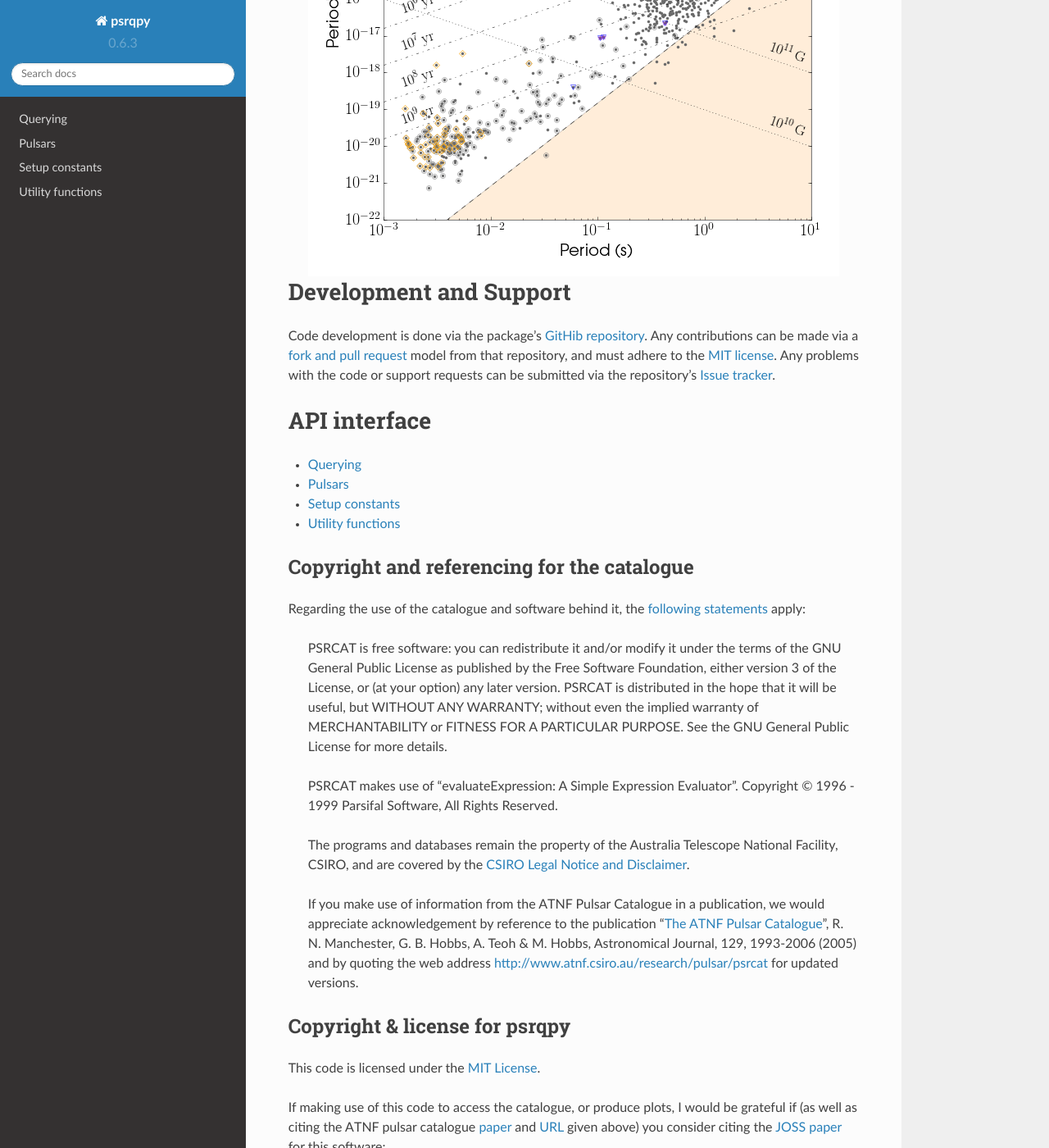
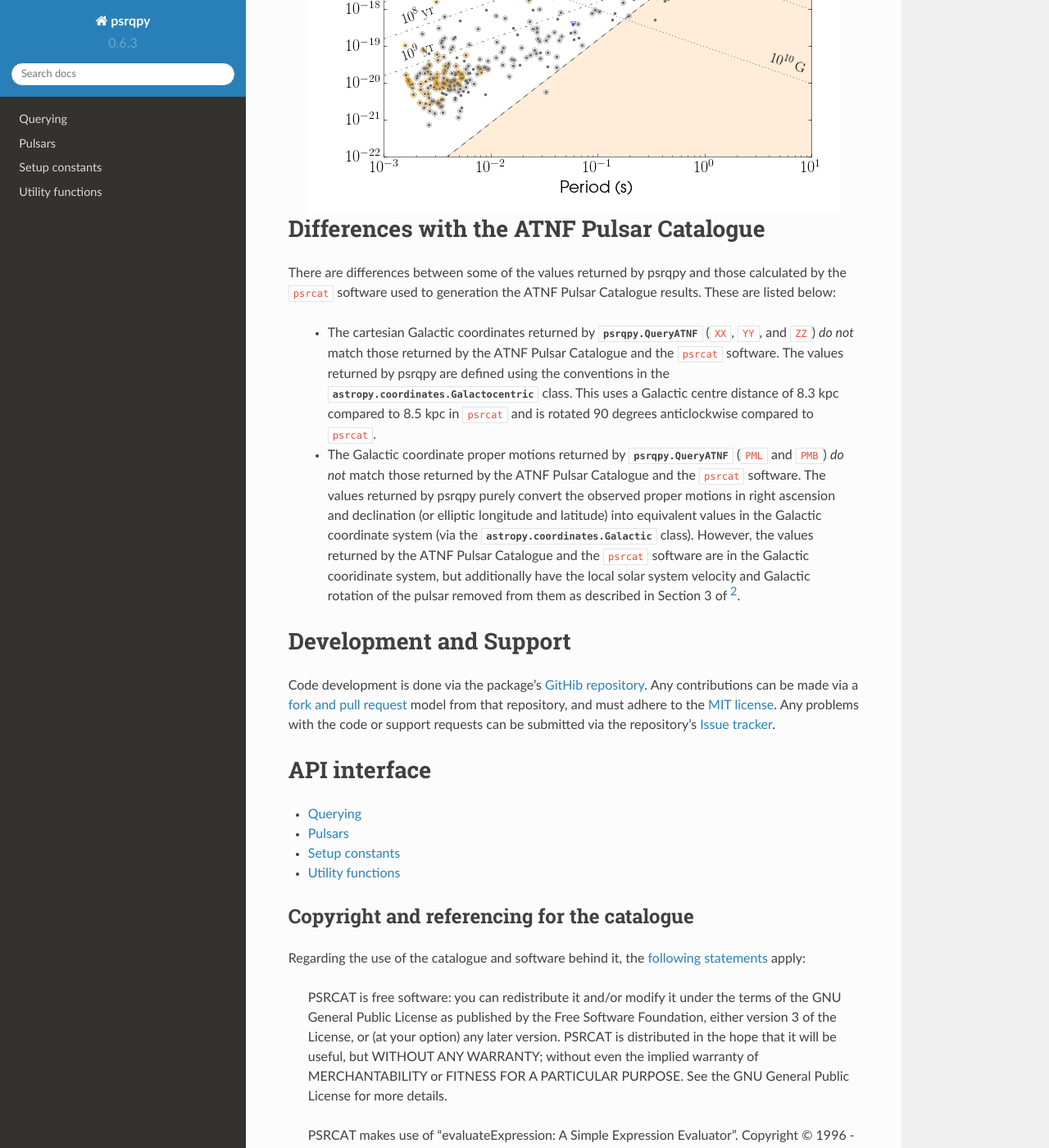
Before and after one commit to mattpitkin/psrqpy, a Sphinx documentation site: the page built from docs/source/index.rst, in a window 1280 px wide and 1400 px high, scrolled down 6349 px. Shown: the whole window at 82% size. Built offline with Sphinx 7.4.7 and the Read the Docs theme 2.0.0, drawn with Linux system fonts in a browser that asks for light colours; some of the changed text lies outside the part shown.

Commit message:
A selection of documentation fixes, minor bug fixes, and test additions

```diff
--- a/docs/source/conf.py
+++ b/docs/source/conf.py
@@ -41,8 +41,9 @@ extensions = [
     'sphinx.ext.napoleon'
 ]
 
-autodoc_default_flags = ['members', 'show-inheritance']
-autodoc_member_order = 'bysource'
+autodoc_default_options = {
+    'members-order': 'groupwise',
+    'show-inheritance': True}
 
 # Add any paths that contain templates here, relative to this directory.
 templates_path = ['_templates']
--- a/docs/source/index.rst
+++ b/docs/source/index.rst
@@ -62,8 +62,8 @@ or as a :class:`pandas.DataFrame` via
 
     >>> df = query.pandas
 
-You can also specifically limit the query to any combination of the pulsar parameters listed
-`here <http://www.atnf.csiro.au/research/pulsar/psrcat/psrcat_help.html?type=expert#par_list>`_.
+You can also specifically limit the query to any combination of the pulsar parameters
+`listed here <http://www.atnf.csiro.au/research/pulsar/psrcat/psrcat_help.html?type=expert#par_list>`_.
 
 A simple example of such a limited query is to get the frequency 'F0' for all pulsars in the
 catalogue. This could be done with
@@ -78,7 +78,7 @@ Again, the table, now only containing ``'F0'`` and ``'F0_ERR'``, can be accessed
 
     >>> table = query.table
 
-Note, that the full catalogue is still stored in the :class:`psrqpy.QueryATNF`
+Note that the full catalogue is still stored in the :class:`psrqpy.QueryATNF`
 (as a :class:`pandas.DataFrame`) and can accessed with
 
     >>> catalogue = query.catalogue
@@ -171,7 +162,7 @@ You can also access these pulsars using the :class:`psrqpy.pulsar.Pulsars` class
 will create a dictionary of :class:`psrqpy.pulsar.Pulsar` objects keyed on the pulsar
 names. The attributes of the :class:`~psrqpy.pulsar.Pulsar` objects are the parameters
 that have been retrieved by the query. But, the  :class:`~psrqpy.pulsar.Pulsar` objects
-themselves can query the ATNF catalogue if you request a parameter that they don't already
+themselves can query the ATNF Pulsar Catalogue if you request a parameter that they don't already
 contain. E.g., so first lets get the :class:`psrqpy.pulsar.Pulsars`:
 
     >>> psrs = query.get_pulsars()
@@ -218,8 +209,8 @@ We can also get the whole ephemeris for the Crab with
     ...
 
 .. note::
-    This style of ephemeris is not completely equivalent to the pulsar ephemerides returned by the
-    `ATNF Pulsar Catalogue <http://www.atnf.csiro.au/people/pulsar/psrcat/psrcat_help.html#boundary>`_.
+    This style of ephemeris is not completely equivalent to the pulsar ephemerides returned by
+    `the ATNF Pulsar Catalogue <http://www.atnf.csiro.au/people/pulsar/psrcat/psrcat_help.html#boundary>`_.
 
 **Query pulsars within a circular boundary**
 
@@ -250,6 +241,10 @@ For example we could get the reference for the orbital period of J0737-3039A wit
     >>> print(query.table['PB_REFURL'][0])
     https://ui.adsabs.harvard.edu/#abs/2006Sci...314...97K/
 
+.. note::
+    To use this feature you need to have an API key from NASA ADS labs. Getting this
+    is described `here <https://ads.readthedocs.io/en/latest/#getting-started>`_.
+
 .. _make-p-pdot-diagram:
 
 **Make a P-Pdot diagram**
@@ -265,6 +260,32 @@ where this shows all pulsar types and pulsars in supernova remnants, to give
 
 .. figure::  images/ppdot.png
    :align:   center
+
+
+Differences with the ATNF Pulsar Catalogue
+==========================================
+
+There are differences between some of the values returned by psrqpy and those
+calculated by the ``psrcat`` software used to generation the ATNF Pulsar
+Catalogue results. These are listed below:
+
+ * The cartesian Galactic coordinates returned by :class:`psrqpy.QueryATNF`
+   (``XX``, ``YY``, and ``ZZ``) *do not* match those returned by the ATNF
+   Pulsar Catalogue and the ``psrcat`` software. The values returned by psrqpy
+   are defined using the conventions in the :class:`astropy.coordinates.Galactocentric`
+   class. This uses a Galactic centre distance of 8.3 kpc compared to 8.5 kpc in ``psrcat``
+   and is rotated 90 degrees anticlockwise compared to ``psrcat``.
+
+ * The Galactic coordinate proper motions returned by :class:`psrqpy.QueryATNF`
+   (``PML`` and ``PMB``) *do not* match those returned by the ATNF
+   Pulsar Catalogue and the ``psrcat`` software. The values returned by psrqpy
+   purely convert the observed proper motions in right ascension and declination
+   (or elliptic longitude and latitude) into equivalent values in the Galactic
+   coordinate system (via the :class:`astropy.coordinates.Galactic` class).
+   However, the values returned by the ATNF Pulsar Catalogue and the ``psrcat``
+   software are in the Galactic cooridinate system, but additionally have the
+   local solar system velocity and Galactic rotation of the pulsar removed
+   from them as described in Section 3 of [2]_.
 
 Development and Support
 =======================
@@ -296,7 +317,7 @@ Regarding the use of the catalogue and software behind it, the `following statem
 
     The programs and databases remain the property of the Australia Telescope National Facility, CSIRO, and are covered by the `CSIRO Legal Notice and Disclaimer <http://www.csiro.au/en/About/Footer/Legal-notice>`_.
 
-    If you make use of information from the ATNF Pulsar Catalogue in a publication, we would appreciate acknowledgement by reference to the publication "`The ATNF Pulsar Catalogue <http://adsabs.harvard.edu/abs/2005AJ....129.1993M>`_", R. N. Manchester, G. B. Hobbs, A. Teoh & M. Hobbs, Astronomical Journal, 129, 1993-2006 (2005) and by quoting the web address http://www.atnf.csiro.au/research/pulsar/psrcat for updated versions.
+    If you make use of information from the ATNF Pulsar Catalogue in a publication, we would appreciate acknowledgement by reference to the publication "*The ATNF Pulsar Catalogue*", R. N. Manchester, G. B. Hobbs, A. Teoh & M. Hobbs, Astronomical Journal, 129, 1993-2006 (2005) and by quoting the web address http://www.atnf.csiro.au/research/pulsar/psrcat for updated versions.
 
 .. _copyright-license-for-psrqpy:
 
@@ -305,7 +326,7 @@ Copyright & license for psrqpy
 
 This code is licensed under the `MIT License <http://opensource.org/licenses/MIT>`_.
 
-If making use of this code to access the catalogue, or produce plots, I would be grateful if (as well as citing the ATNF pulsar catalogue `paper <http://adsabs.harvard.edu/abs/2005AJ....129.1993M>`_ and `URL <http://www.atnf.csiro.au/research/pulsar/psrcat>`_ given above) you consider citing the `JOSS <http://joss.theoj.org/>`_ `paper <https://doi.org/10.21105/joss.00538>`_ for this software:
+If making use of this code to access the catalogue, or produce plots, I would be grateful if (as well as citing the `ATNF pulsar catalogue paper <http://adsabs.harvard.edu/abs/2005AJ....129.1993M>`_ and `URL <http://www.atnf.csiro.au/research/pulsar/psrcat>`_ given above) you consider citing the `JOSS <http://joss.theoj.org/>`_ `paper <https://doi.org/10.21105/joss.00538>`_ for this software:
 
 .. code-block:: tex
 
@@ -328,3 +349,6 @@ References
 ----------
 
 .. [1] Manchester, Hobbs, Teoh & Hobbs, *AJ*, **129**, 1993-2006 (2005), `arXiv:astro-ph/0412641 <https://arxiv.org/abs/astro-ph/0412641>`_
+
+.. [2] `Harrison, Lyne & Anderson <https://ui.adsabs.harvard.edu/?#abs/1993MNRAS.261..113H>`_,
+ *MNRAS*, **261**, 113-124 (1993)
```
Also changed, not shown: other parts of docs/source/index.rst (+0 -9 lines), 4 other files.
